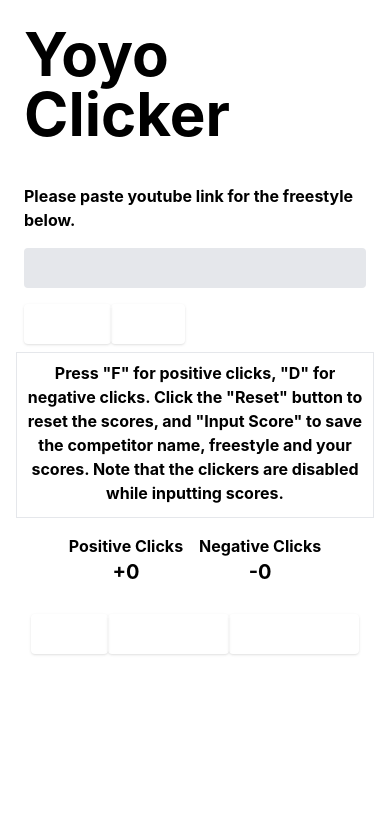
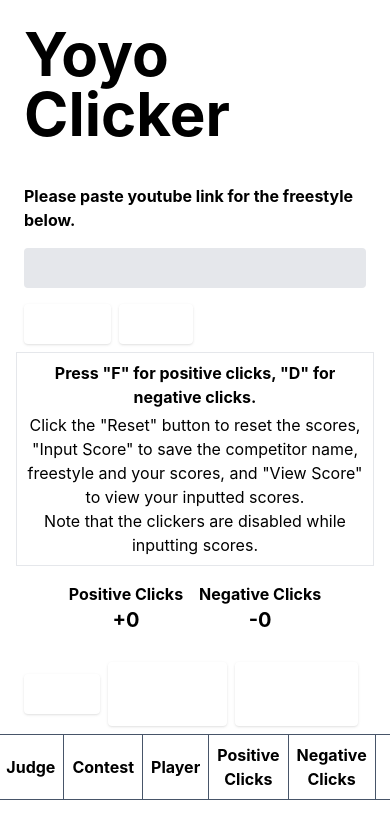
Before and after one commit to jyan500/react-yoyo-clicker, a React (Create React App) app: page / in a window 390 px wide. Shown: the top 838 px of the page. Built offline with nearby package versions, Linux system fonts and the light colour scheme.

Commit message:
working on responsive styling for the youtube embed

```diff
--- a/src/App.js
+++ b/src/App.js
@@ -3,13 +3,15 @@ import { useKeyDown } from "./hooks/useKeyDown"
 import './App.css';
 import {v4 as uuidv4} from "uuid"
 import { buttonTheme, styles } from "./styles"
-import { YoutubeEmbed } from "./components/YoutubeEmbed"
+import { YoutubeEmbed } from "./components/YoutubeEmbed/YoutubeEmbed.js"
 
 const App = () => {
 	const [positiveClicks, setPositiveClicks] = useState(0)
 	const [negativeClicks, setNegativeClicks] = useState(0)
 	const [isClickerDisabled, setIsClickerDisabled] = useState(false)
-	const [showInputtedScores, setShowInputtedScores] = useState(false)
+	const [showScoreForm, setShowScoreForm] = useState(false)
+	const [showInputtedScores, setShowInputtedScores] = useState(true)
+	const [showUrlError, setShowUrlError] = useState(false)
 	const [ytVidLink, setYtVidLink] = useState("")
 	const [ytVidId, setYtVidId] = useState(null)
 	const [form, setForm] = useState({
@@ -20,6 +22,9 @@ const App = () => {
 		positiveClicks: 0,
 		negativeClicks: 0
 	})
+	const widthDefault = 853
+	const heightDefault = 480
+	const [iFrameDimensions, SetIFrameDimensions] = useState({width: widthDefault, height: heightDefault})
 	const [savedScores, setSavedScores] = useState([])
 
 	const defaultButton = `${buttonTheme("blue")} ${styles.button}`
@@ -33,7 +38,22 @@ const App = () => {
 	const deleteScore = (id) => {
 		setSavedScores(savedScores.filter(score => score.id !== id))
 	}
+	const increaseSize = () => {
+		// const previous = ytVidId
+		// setYtVidId(null)
+		// setYtVidId(previous)
+		SetIFrameDimensions((state) => ({width: state.width + 15, height: state.width + 15}))
+	}
+	const decreaseSize = () => {
+		// const previous = ytVidId
+		// setYtVidId(null)
+		// setYtVidId(previous)
+		SetIFrameDimensions((state) => ({width: state.width - 15, height: state.width - 15}))
+	}
+
 	const parseVidLink = () => {
+		setShowUrlError(false)
+		try  {
 			const ytUrl = new URL(ytVidLink)
 			if (ytUrl){
 				const queryParams = new URLSearchParams(ytUrl.search)
@@ -41,6 +61,10 @@ const App = () => {
 				if (vidId){
 					setYtVidId(vidId)
 				}
+			}
+		}
+		catch {
+			setShowUrlError(true)
 		}
 	}
 
@@ -59,18 +83,27 @@ const App = () => {
 			</div>
 			<div className = "p-2">
 				<label className = {styles.verticalLabel + " mb-4"}>Please paste youtube link for the freestyle below.</label>
-				<input value = {ytVidLink} onChange = {(e) => setYtVidLink(e.target.value)} className = {styles.textInput + " mb-4 w-full"}/>
+				<input value = {ytVidLink} onFocus = {(e) => {setIsClickerDisabled(true)}} onBlur = {(e) => {setIsClickerDisabled(false)}} onChange = {(e) => setYtVidLink(e.target.value)} className = {styles.textInput + " mb-4 w-full"}/>
 				<button onClick = {parseVidLink} className = {defaultButton}>Submit</button>
-				<button className = {defaultButton} onClick = {() => setYtVidLink("")}>Clear</button>
+				<button onClick = {increaseSize} className = {`${defaultButton} ${ytVidId ? "visible": "hidden"}`}>Increase Size</button>
+				<button onClick = {decreaseSize} className = {`${defaultButton} ${ytVidId ? "visible": "hidden"}`}>Decrease Size</button>
+				<button className = {defaultButton} onClick = {() => {
+					setYtVidLink("")
+					setYtVidId(null)
+					SetIFrameDimensions({width: widthDefault, height: heightDefault})
+				}}>Clear</button>
+				<p className = {`${styles.label} ${showUrlError ? "visible": "hidden"}`}>Please type in valid youtube URL</p>
 			</div>
 			{
 				ytVidId ? (
-				<div className = "p-2">
-					<YoutubeEmbed embedId={ytVidId}></YoutubeEmbed>
-				</div>): null
+				<>
+					<YoutubeEmbed iFrameDimensions = {iFrameDimensions} embedId={ytVidId}></YoutubeEmbed>
+				</>): null
 			}
 			<div className = "text-center p-2 border">
-				<p className = {styles.label}>Press "F" for positive clicks, "D" for negative clicks. Click the "Reset" button to reset the scores, and "Input Score" to save the competitor name, freestyle and your scores. Note that the clickers are disabled while inputting scores.</p>
+				<p className = {styles.label}>Press "F" for positive clicks, "D" for negative clicks.</p>
+				<p>Click the "Reset" button to reset the scores, "Input Score" to save the competitor name, freestyle and your scores, and "View Score" to view your inputted scores.</p>
+				<p>Note that the clickers are disabled while inputting scores.</p>
 			</div>
 			<div className = "flex flex-row p-2">
 				<div className = {`${styles.label} ${isClickerDisabled ? "opacity-50": ""} flex flex-col justify-center items-center p-2`}>
@@ -87,10 +120,13 @@ const App = () => {
 					setPositiveClicks(0)
 					setNegativeClicks(0)
 				}}>Reset</button>
-				<button className = {defaultButton} onClick = {() => setIsClickerDisabled(true)}>Input Score</button>
+				<button className = {defaultButton} onClick = {() => {
+					setIsClickerDisabled(true)
+					setShowScoreForm(true)
+				}}>Input Score</button>
 				<button className = {defaultButton} onClick = {() => setShowInputtedScores(!showInputtedScores)}>{showInputtedScores ? "Hide": "View"} Scores</button>
 			</div>
-			<div className = {`${isClickerDisabled ? "visible": "hidden"} p-2 w-full max-w-sm`}>
+			<div className = {`${showScoreForm ? "visible": "hidden"} p-2 w-full max-w-sm`}>
 				{
 					[
 						{key: "judgeName", text: "Judge Name"},
@@ -121,6 +157,7 @@ const App = () => {
 				<div className = "flex flex-row justify-center items-center">
 					<button onClick = {() => {
 						setIsClickerDisabled(false)
+						setShowScoreForm(false)
 						// set unique ID for the form when saving
 						setForm({...form, id: uuidv4()})
 						// if the user accidentally inputs a "negative" sign in the negative clicks
--- a/src/components/YoutubeEmbed.js
+++ /dev/null
@@ -1,30 +0,0 @@
-import React from "react";
-import PropTypes from "prop-types";
-
-export const YoutubeEmbed = ({ embedId }) => {
-	const styles = {
-		videoResponsive: {
-			overflow: "hidden",
-			paddingBottom: "56.25%",
-			position: "relative",
-			height: 0
-		},
-	}
-	return (
-		<div style={styles.videoResponsive}>
-	    <iframe
-	    width="853"
-	    height="480"
-	    src={`https://www.youtube.com/embed/${embedId}`}
-	    frameBorder="0"
-	    allow="accelerometer; autoplay; clipboard-write; encrypted-media; gyroscope; picture-in-picture"
-	    allowFullScreen
-	    title="Embedded youtube"
-	    />
-	</div>
-	)
-}
-
-YoutubeEmbed.propTypes = {
-  embedId: PropTypes.string.isRequired
-};
--- /dev/null
+++ b/src/components/YoutubeEmbed/YoutubeEmbed.css
@@ -0,0 +1,8 @@
+.video-container { position: relative; padding-bottom: 56.25%; padding-top: 30px; height: 0; overflow: hidden; }
+
+.video-container iframe { position: absolute; top: 0; left: 0; width: 100%; height: 100%; }
+
+.video {
+	aspect-ratio: 16 / 9;
+	width: 100%;
+}
--- /dev/null
+++ b/src/components/YoutubeEmbed/YoutubeEmbed.js
@@ -0,0 +1,21 @@
+import React from "react";
+import PropTypes from "prop-types";
+import "./YoutubeEmbed.css"
+
+export const YoutubeEmbed = ({ embedId, iFrameDimensions }) => {
+	const { width, height } = iFrameDimensions
+	return (
+	    <iframe
+	    	className="video"
+		    src={`https://www.youtube.com/embed/${embedId}`}
+		    frameBorder="0"
+		    allow="accelerometer; autoplay; clipboard-write; encrypted-media; gyroscope; picture-in-picture"
+		    allowFullScreen
+		    title="Embedded youtube"
+	    />
+	)
+}
+
+YoutubeEmbed.propTypes = {
+  embedId: PropTypes.string.isRequired
+};
--- a/src/styles.js
+++ b/src/styles.js
@@ -14,7 +14,7 @@ export const textFocus = (color) => {
 }
 
 export const styles = {
-	"button" : "shadow focus:shadow-outline focus:outline-none font-bold py-2 px-4 rounded",
+	"button" : "mr-2 shadow focus:shadow-outline focus:outline-none font-bold py-2 px-4 rounded",
 	"textInput": `bg-gray-200 appearance-none border-2 border-gray-200 rounded w-full py-2 px-4 leading-tight focus:outline-none focus:bg-white ${textFocus("blue")}`,
 	"label": "block font-bold mb-1 md:mb-0",
 	"verticalLabel": "block font-bold",
```
Lines whose indentation alone changed are shown as unchanged.
